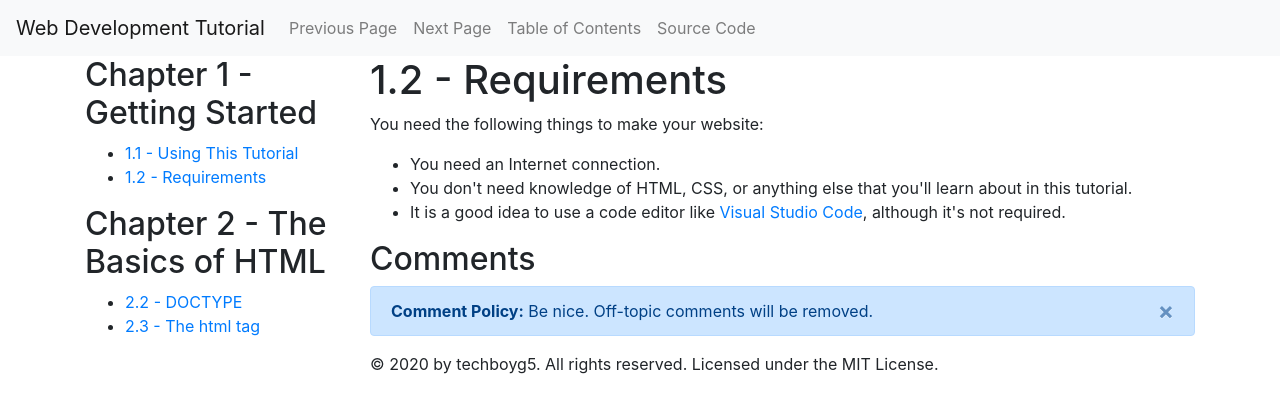
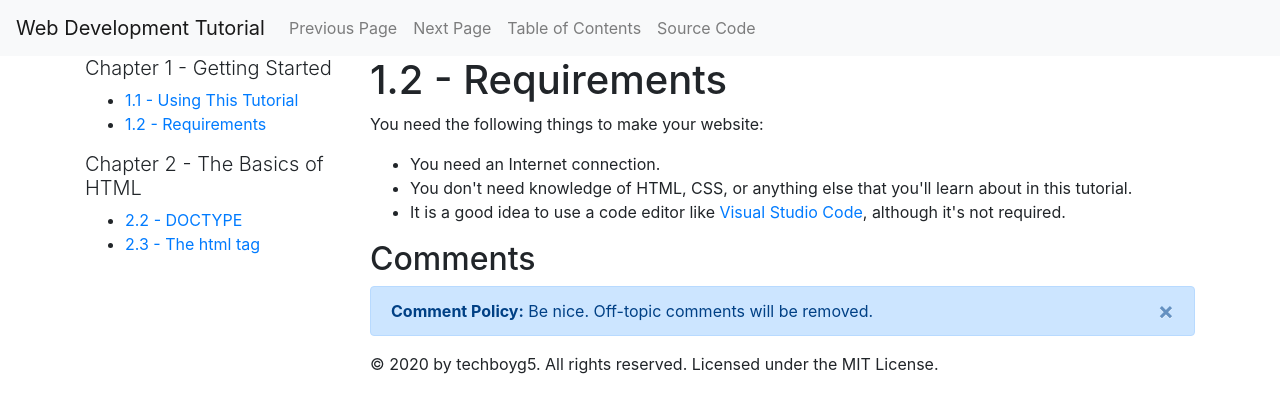
Before and after one commit to techboyg5/web-development-tutorial, a Jekyll site: the page built from chapter1/page2.html, in a window 1280 px wide. Shown: the top 413 px of the page. Built offline with Jekyll 4.4.1, drawn with Linux system fonts in a browser that asks for light colours; comment, search, counter and statistics services are not loaded.

Commit message:
Update embedded-toc.html

```diff
--- a/_includes/embedded-toc.html
+++ b/_includes/embedded-toc.html
@@ -1,9 +1,9 @@
-<h2>Chapter 1 - Getting Started</h2>
+<h2 class="lead">Chapter 1 - Getting Started</h2>
     <ul>
       <li><a href="https://techboyg5.github.io/web-development-tutorial/chapter1/page1.html">1.1 - Using This Tutorial</a></li>
       <li><a href="https://techboyg5.github.io/web-development-tutorial/chapter1/page2.html">1.2 - Requirements</a></li>
     </ul>
-<h2>Chapter 2 - The Basics of HTML</h2>
+<h2 class="lead">Chapter 2 - The Basics of HTML</h2>
     <ul>
       <li><a href="https://techboyg5.github.io/web-development-tutorial/chapter1/page1.html">2.2 - DOCTYPE</a></li>
       <li><a href="https://techboyg5.github.io/web-development-tutorial/chapter1/page2.html">2.3 - The html tag</a></li>
```
